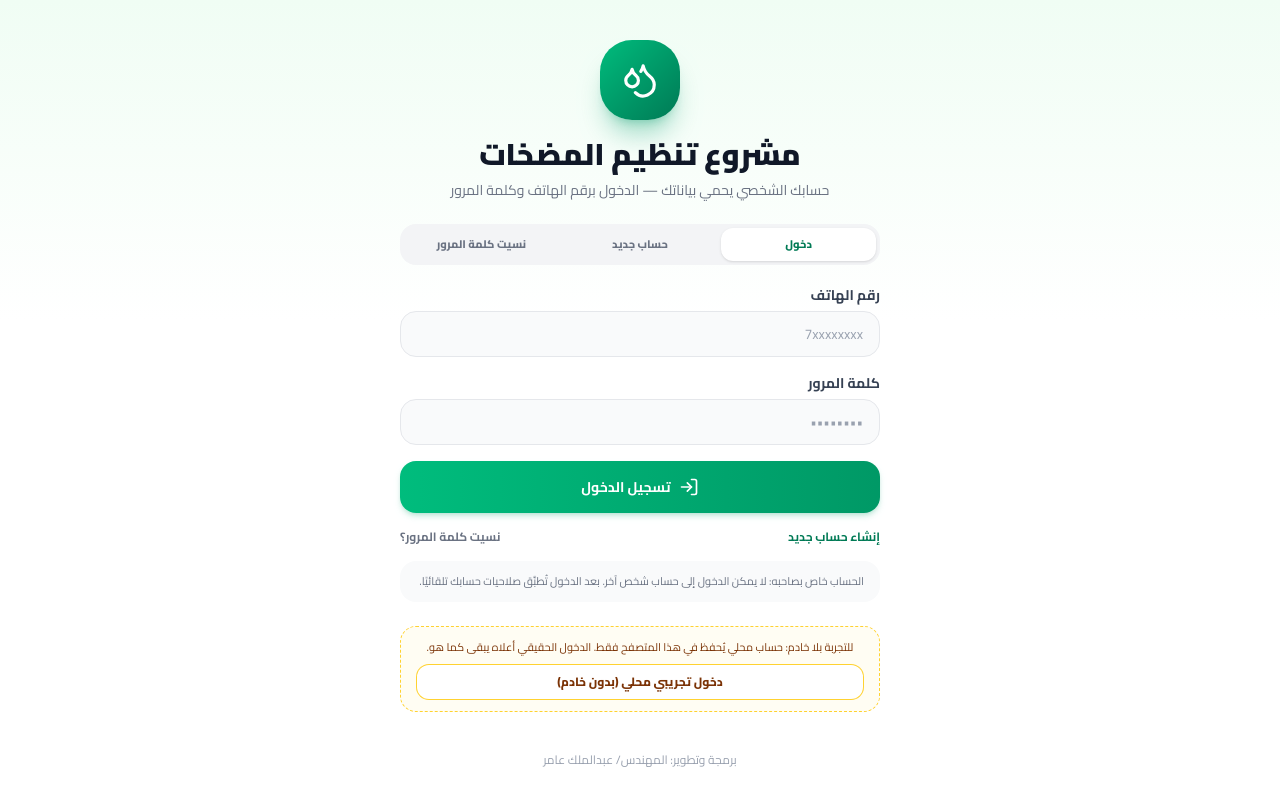
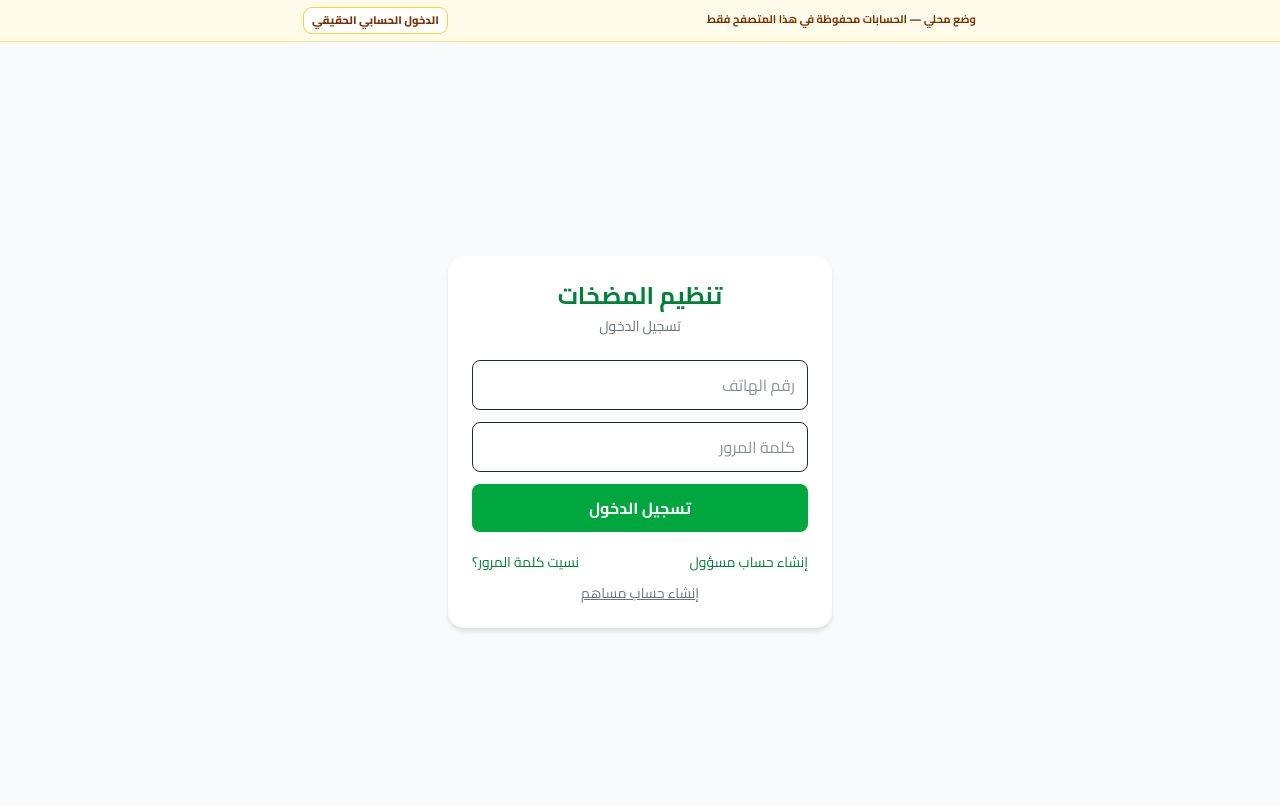
Before and after one commit to salahamer801-ops/pump-management, a React (Vite) app: page / in a window 1280 px wide. Shown: the top 806 px of the page. Built offline with nearby package versions, Linux system fonts and the light colour scheme.

Commit message:
تم — الوضع المحلي صار الباب الأمامي، والدخول الحقيقي متاح بزر واحد في الشريط العلوي (كما اخترت).

```diff
--- a/src/App.tsx
+++ b/src/App.tsx
@@ -1,8 +1,8 @@
 import { useEffect, useMemo, useState } from "react";
 import { Droplets } from "lucide-react";
 import { AuthProvider, useAuth } from "./auth/AuthProvider";
-import LoginScreen from "./screens/LoginScreen";
-import LocalLoginScreen from "./components/LoginScreen";
+import LoginScreen from "./components/LoginScreen";
+import ServerLoginScreen from "./screens/LoginScreen";
 import ManagerShell from "./manager/ManagerShell";
 import ManagerApp from "./manager/ManagerApp";
 import ShareholderApp from "./shareholder/ShareholderApp";
@@ -10,9 +10,13 @@ import { AppProvider } from "./store";
 import { managerStorageKey } from "./domain/storage";
 import type { ManagedPump } from "./auth/types";
 import { generatePumpCode, getSession, logoutUser } from "./lib/auth";
-import type { AuthSession as LocalAuthSession } from "./types";
+import type { AuthSession } from "./types";
 import { clearLegacySession } from "./session";
 
+/**
+ * الباب الأمامي للتطبيق هو الوضع المحلي (`src/lib/auth.ts` + `src/components/LoginScreen.tsx`).
+ * الحساب الحقيقي على الخادم يبقى متاحًا بزر واحد في الشريط العلوي، ولا يتأثر بالوضع المحلي.
+ */
 export default function App() {
   useEffect(() => {
     /* الجلسة القديمة (الاسم فقط) لم تكن هوية — تُزال عند أول تشغيل */
@@ -27,18 +31,23 @@ export default function App() {
 }
 
 function Root() {
-  const { session, loading, logout } = useAuth();
-  /**
-   * الوضع التجريبي المحلي: باب جانبي للتجربة بلا خادم (src/lib/auth.ts).
-   * لا يعمل أبدًا بدلًا من الحساب الحقيقي — إن وُجدت جلسة خادم فهي الأصل.
-   */
-  const [demoLoginOpen, setDemoLoginOpen] = useState(false);
-  const [demoSession, setDemoSession] = useState<LocalAuthSession | null>(() => getSession());
+  const { session: serverSession, loading, logout } = useAuth();
 
-  const exitDemo = () => {
-    if (demoSession) logoutUser(demoSession.userId);
-    setDemoSession(null);
-    setDemoLoginOpen(false);
+  /* جلسة الوضع المحلي */
+  const [session, setSession] = useState<AuthSession | null>(null);
+  const [authChecked, setAuthChecked] = useState(false);
+  const [serverLoginOpen, setServerLoginOpen] = useState(false);
+
+  useEffect(() => {
+    const existing = getSession();
+    setSession(existing);
+    setAuthChecked(true);
+  }, []);
+
+  const handleLogin = (s: AuthSession) => setSession(s);
+  const handleLogout = () => {
+    if (session) logoutUser(session.userId);
+    setSession(null);
   };
 
   if (loading) {
@@ -48,54 +57,87 @@ function Root() {
           <div className="mx-auto mb-3 flex h-16 w-16 animate-pulse items-center justify-center rounded-3xl bg-gradient-to-br from-emerald-500 to-emerald-700 text-white">
             <Droplets size={28} />
           </div>
-          <p className="text-sm font-bold text-gray-500">جارٍ التحقق من الحساب…</p>
+          <p className="text-sm font-bold text-gray-500">جارٍ التحقق…</p>
         </div>
       </div>
     );
   }
 
-  if (session) {
-    if (session.user.accountType === "manager") return <ManagerShell />;
-    return <ShareholderApp userName={session.user.name} onLogout={() => void logout()} />;
-  }
+  if (!authChecked) return null;
 
-  if (demoSession) return <LocalDemo session={demoSession} onExit={exitDemo} />;
-
-  if (demoLoginOpen) {
+  if (serverLoginOpen) {
     return (
       <div className="min-h-screen bg-gray-50">
-        <DemoBanner note="حساب محلي في هذا المتصفح فقط" exitLabel="رجوع للدخول العادي" onExit={() => setDemoLoginOpen(false)} />
-        <LocalLoginScreen onLogin={(next) => setDemoSession(next)} />
+        <TopBar
+          note="الدخول الحسابي الحقيقي — الحساب على الخادم وقاعدة البيانات"
+          actionLabel="رجوع للوضع المحلي"
+          onAction={() => setServerLoginOpen(false)}
+        />
+        <ServerLoginScreen />
       </div>
     );
   }
 
-  return <LoginScreen onOpenLocalDemo={() => setDemoLoginOpen(true)} />;
+  /* من دخل بحسابه الحقيقي يرى تطبيقه الحقيقي كما هو */
+  if (serverSession) {
+    if (serverSession.user.accountType === "manager") return <ManagerShell />;
+    return <ShareholderApp userName={serverSession.user.name} onLogout={() => void logout()} />;
+  }
+
+  if (!session) {
+    return (
+      <div className="min-h-screen bg-gray-50">
+        <TopBar
+          note="وضع محلي — الحسابات محفوظة في هذا المتصفح فقط"
+          actionLabel="الدخول الحسابي الحقيقي"
+          onAction={() => setServerLoginOpen(true)}
+        />
+        <LoginScreen onLogin={handleLogin} />
+      </div>
+    );
+  }
+
+  return (
+    <LocalApp
+      session={session}
+      onLogout={handleLogout}
+      onOpenServerLogin={() => setServerLoginOpen(true)}
+    />
+  );
 }
 
-/** شريط ثابت يُعلن الوضع التجريبي ويُخرج منه بنقرة */
-function DemoBanner({
+/** شريط علوي صغير: يوضّح الوضع الحالي، وفيه مدخل الحساب الحقيقي وزر تسجيل الخروج */
+function TopBar({
   note,
-  exitLabel,
-  onExit,
+  actionLabel,
+  onAction,
+  onLogout,
 }: {
   note: string;
-  exitLabel: string;
-  onExit: () => void;
+  actionLabel: string;
+  onAction: () => void;
+  onLogout?: () => void;
 }) {
   return (
-    <div className="border-b border-amber-200 bg-amber-50 px-3 py-2" data-testid="local-demo-banner">
-      <div className="mx-auto flex max-w-2xl items-center justify-between gap-2">
-        <span className="text-[11px] font-bold leading-relaxed text-amber-900">وضع تجريبي محلي — {note}</span>
-        <button
-          type="button"
-          onClick={onExit}
-          aria-label={exitLabel}
-          data-testid="exit-local-demo"
-          className="shrink-0 rounded-lg bg-white px-2 py-1 text-[11px] font-extrabold text-amber-900 ring-1 ring-amber-300 transition hover:bg-amber-100"
-        >
-          {exitLabel}
-        </button>
+    <div className="border-b border-amber-200 bg-amber-50 px-3 py-2" data-testid="local-mode-bar">
+      <div className="mx-auto flex max-w-2xl flex-wrap items-center justify-between gap-2">
+        <span className="text-[11px] font-bold leading-relaxed text-amber-900">{note}</span>
+        <div className="flex items-center gap-3">
+          <button
+            type="button"
+            onClick={onAction}
+            aria-label={actionLabel}
+            data-testid="open-server-login"
+            className="rounded-lg bg-white px-2 py-1 text-[11px] font-extrabold text-amber-900 ring-1 ring-amber-300 transition hover:bg-amber-100"
+          >
+            {actionLabel}
+          </button>
+          {onLogout ? (
+            <button onClick={onLogout} className="text-sm text-red-600" data-testid="local-logout">
+              تسجيل الخروج
+            </button>
+          ) : null}
+        </div>
       </div>
     </div>
   );
@@ -103,8 +145,8 @@ function DemoBanner({
 
 const DEMO_PUMP_CODE_KEY = "pump_demo_code_v1";
 
-/** مضخة محلية للوضع التجريبي — رقم تعريف ثابت في هذا المتصفح */
-function demoPump(managerId: string, name: string): ManagedPump {
+/** مضخة محلية للحساب المحلي — رقم تعريف ثابت في هذا المتصفح */
+function localPump(managerId: string, name: string): ManagedPump {
   let pumpCode = "";
   try {
     pumpCode = localStorage.getItem(DEMO_PUMP_CODE_KEY) ?? "";
@@ -123,7 +165,7 @@ function demoPump(managerId: string, name: string): ManagedPump {
     id: "local-demo-pump",
     pumpCode,
     name,
-    description: "مضخة تجريبية محلية — لا تُرسل بياناتها إلى أي خادم.",
+    description: "مضخة محلية — لا تُرسل بياناتها إلى أي خادم.",
     location: "",
     managerId,
     status: "active",
@@ -133,28 +175,45 @@ function demoPump(managerId: string, name: string): ManagedPump {
   };
 }
 
-/** واجهة الوضع التجريبي: مخزن محلي كامل، بلا أي نداء إلى الخادم */
-function LocalDemo({ session, onExit }: { session: LocalAuthSession; onExit: () => void }) {
+/** واجهة المستخدم داخل الوضع المحلي: مخزن محلي كامل، بلا نداءات للخادم */
+function LocalApp({
+  session,
+  onLogout,
+  onOpenServerLogin,
+}: {
+  session: AuthSession;
+  onLogout: () => void;
+  onOpenServerLogin: () => void;
+}) {
   const pump = useMemo(
-    () => (session.accountType === "manager" ? demoPump(session.userId, "مضخة تجريبية (محلية)") : null),
+    () => (session.accountType === "manager" ? localPump(session.userId, "مضخة محلية") : null),
     [session]
   );
 
-  if (!pump) {
+  const bar = (
+    <TopBar
+      note={`وضع محلي — ${session.name} · البيانات في هذا المتصفح فقط`}
+      actionLabel="الدخول الحسابي الحقيقي"
+      onAction={onOpenServerLogin}
+      onLogout={onLogout}
+    />
+  );
+
+  if (session.accountType === "manager" && pump) {
     return (
       <div className="min-h-screen bg-gray-50">
-        <DemoBanner note="بياناتك محفوظة في هذا المتصفح فقط" exitLabel="خروج من الوضع التجريبي" onExit={onExit} />
-        <ShareholderApp userName={session.name} onLogout={onExit} />
+        {bar}
+        <AppProvider key={pump.id} storageKey={managerStorageKey(pump.id)} adoptName={pump.name}>
+          <ManagerApp pump={pump} onSwitchPump={() => undefined} offline />
+        </AppProvider>
       </div>
     );
   }
 
   return (
     <div className="min-h-screen bg-gray-50">
-      <DemoBanner note="بياناتك محفوظة في هذا المتصفح فقط" exitLabel="خروج من الوضع التجريبي" onExit={onExit} />
-      <AppProvider key={pump.id} storageKey={managerStorageKey(pump.id)} adoptName={pump.name}>
-        <ManagerApp pump={pump} onSwitchPump={() => undefined} offline />
-      </AppProvider>
+      {bar}
+      <ShareholderApp userName={session.name} onLogout={onLogout} />
     </div>
   );
 }
--- a/src/screens/LoginScreen.tsx
+++ b/src/screens/LoginScreen.tsx
@@ -19,7 +19,7 @@ type Tab = "login" | "register" | "forgot";
 const errorText = (err: unknown) =>
   err instanceof ApiError ? err.message : "تعذّر تنفيذ العملية — حاول مرة أخرى.";
 
-export default function LoginScreen({ onOpenLocalDemo }: { onOpenLocalDemo?: () => void }) {
+export default function LoginScreen() {
   const [tab, setTab] = useState<Tab>("login");
   const [notice, setNotice] = useState("");
 
@@ -80,23 +80,6 @@ export default function LoginScreen({ onOpenLocalDemo }: { onOpenLocalDemo?: ()
             setTab("login");
           }}
         />
-      ) : null}
-
-      {onOpenLocalDemo ? (
-        <div className="mt-6 rounded-2xl border border-dashed border-amber-300 bg-amber-50/60 px-4 py-3 text-center">
-          <p className="text-[11px] leading-relaxed text-amber-900">
-            للتجربة بلا خادم: حساب محلي يُحفظ في هذا المتصفح فقط. الدخول الحقيقي أعلاه يبقى كما هو.
-          </p>
-          <button
-            type="button"
-            onClick={onOpenLocalDemo}
-            aria-label="فتح الدخول التجريبي المحلي"
-            data-testid="open-local-demo"
-            className="mt-2 w-full rounded-xl bg-white px-3 py-2 text-[12px] font-extrabold text-amber-900 ring-1 ring-amber-300 transition hover:bg-amber-100"
-          >
-            دخول تجريبي محلي (بدون خادم)
-          </button>
-        </div>
       ) : null}
 
       <div className="mt-auto pt-8 text-center text-xs text-gray-400">
```
